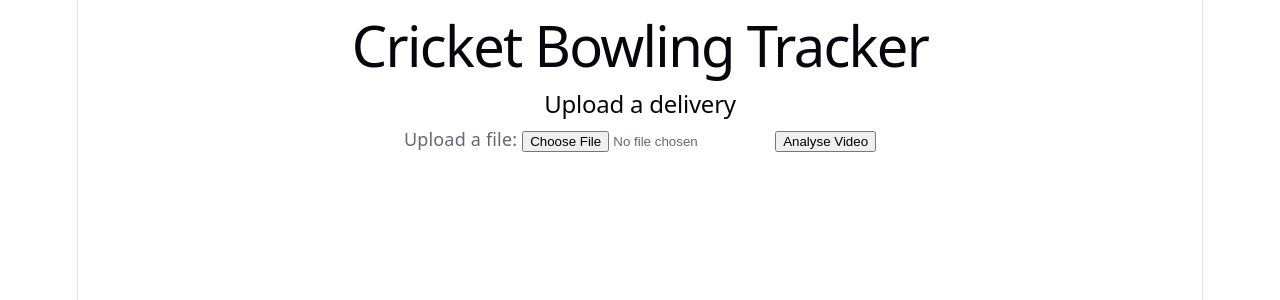
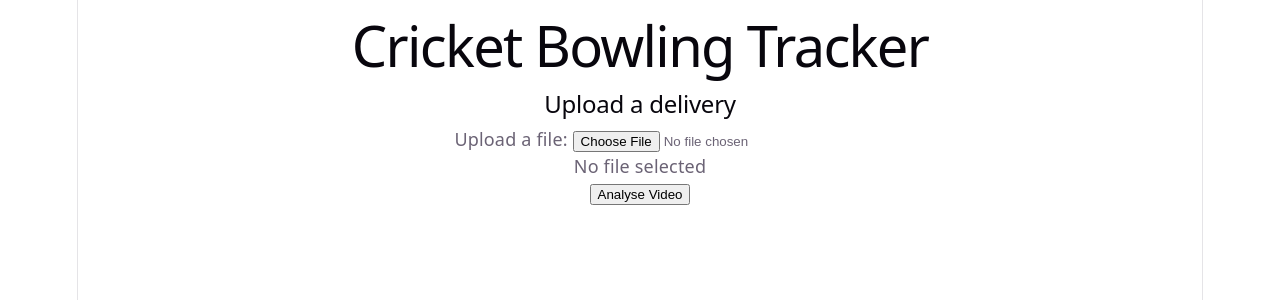
Before and after one commit to aread656/cricket-bowling-tracker, a React (Vite) app in the folder frontend/: page / in a window 1280 px wide. Shown: the top 300 px of the page. Built offline with nearby package versions, Linux system fonts and the light colour scheme.

Commit message:
Upload form added

```diff
--- a/frontend/src/UploadForm.tsx
+++ b/frontend/src/UploadForm.tsx
@@ -1,10 +1,16 @@
+import {useState} from "react"
 function UploadDelivery(){
+    const [file,setFile] = useState<File|null>(null)
     return (
     <section id="analyse">
         <div className="analyse">
             <h2>Upload a delivery</h2>
             <label htmlFor="file">Upload a file: </label>
-            <input type="file" id="file"/>
+            <input type="file" id="file"
+            onChange={(event)=>{
+                setFile(event.target.files?.[0] ?? null)
+            }}/>
+            <p>{file?.name ?? "No file selected"}</p>
             <button type="button">Analyse Video</button>
         </div>
       </section>
```
